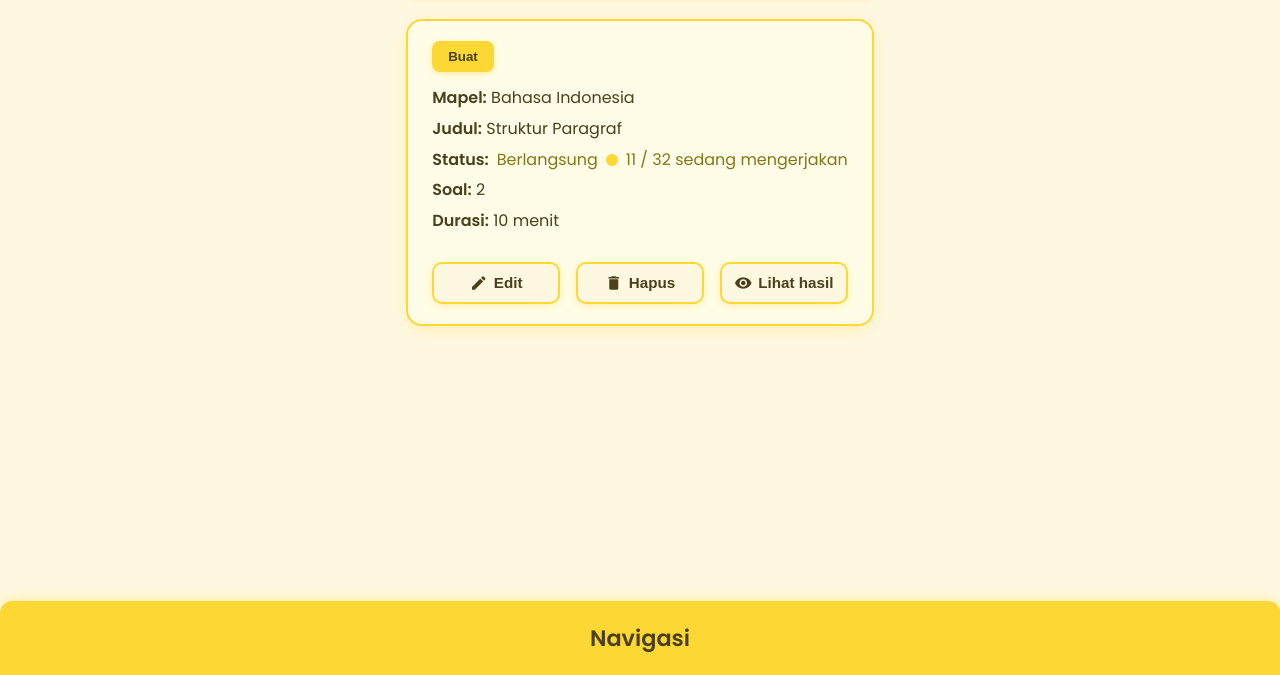
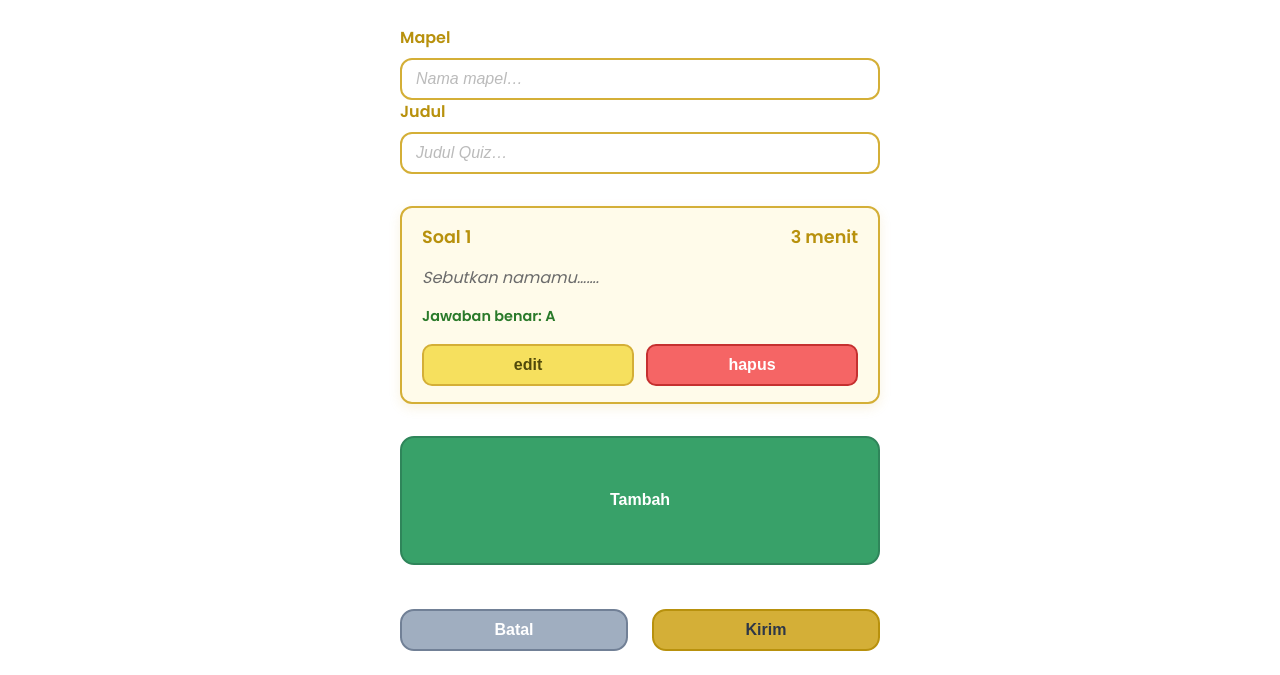
Before and after one commit to Aldias28/pengumuman-frame1, a plain HTML site: page index.html in a window 1280 px wide. Shown: the part 125-800 px from the top of the page. Drawn offline with Linux system fonts and the light colour scheme.

Commit message:
Update index.html

```diff
--- a/index.html
+++ b/index.html
@@ -3,228 +3,314 @@
 <head>
   <meta charset="UTF-8" />
   <meta name="viewport" content="width=device-width, initial-scale=1" />
-<title>Kavola Quiz</title>
-<link href="https://fonts.googleapis.com/css2?family=Poppins:wght@400;600&display=swap" rel="stylesheet" />
-<link href="https://fonts.googleapis.com/icon?family=Material+Icons" rel="stylesheet" />
+  <title>Buat Quiz</title>
   <style>
-  /* Reset and base */
-  * {
+    /* Import Google font Poppins */
+    @import url('https://fonts.googleapis.com/css2?family=Poppins:wght@400;600&display=swap');
+
+    /* CSS Reset and base */
+    *, *::before, *::after {
       box-sizing: border-box;
+    }
+    html {
+      font-size: 16px;
+      -webkit-text-size-adjust: 100%;
     }
     body {
       margin: 0;
       font-family: 'Poppins', sans-serif;
-    background: #fff8e1;
-    color: #4a401e;
+      background-color: #ffffff;
+      color: #444444;
+      line-height: 1.5;
+      padding: 24px 16px;
+      display: flex;
+      justify-content: center;
+      min-height: 100vh;
+    }
+
+    /* Container for centered max width */
+    .container {
+      max-width: 480px;
+      width: 100%;
       display: flex;
       flex-direction: column;
-    min-height: 100vh;
+      gap: 32px;
     }
-  /* Container for page */
-  .page-container {
-    flex: 1;
+
+    /* Title */
+    header h1 {
+      font-weight: 600;
+      font-size: 2.5rem;
+      color: #d4af37; /* golden yellow */
+      margin-bottom: 8px;
+      user-select: none;
+      text-align: center;
+    }
+
+    /* Form group for label + input */
+    .form-group {
       display: flex;
       flex-direction: column;
-    max-width: 960px;
-    margin: 0 auto;
-    padding: 16px;
-    gap: 24px;
+      gap: 8px;
     }
 
-  /* Header */
-  header {
-    background-color: #fdd835;
-    color: #4a401e;
-    font-weight: 700;
-    font-size: 1.6rem;
-    padding: 16px 24px;
-    border-radius: 12px;
-    text-align: center;
-    box-shadow: 0 3px 8px rgb(253 216 53 / 0.3);
+    label {
+      font-weight: 600;
+      color: #b8910d; /* darker yellow */
+      user-select: none;
+      font-size: 1rem;
     }
 
-  /* Quiz card */
-  .quiz-card {
-    background: #fffde7;
-    border: 2px solid #fdd835;
-    border-radius: 16px;
-    padding: 20px 24px;
-    box-shadow: 0 4px 12px rgb(253 216 53 / 0.25);
+    input[type="text"] {
+      padding: 10px 14px;
+      font-size: 1rem;
+      border: 2px solid #d4af37; /* golden yellow border */
+      border-radius: 12px;
+      outline-offset: 2px;
+      color: #333333;
+      transition: border-color 0.3s ease;
+    }
+    input[type="text"]::placeholder {
+      color: #bbb;
+      font-style: italic;
+    }
+    input[type="text"]:focus {
+      border-color: #f6e05e; /* brighter yellow */
+      box-shadow: 0 0 6px 2px rgba(246, 224, 94, 0.5);
+    }
+
+    /* Sample question card mimicking hand-drawn sketch with border box */
+    .question-card {
+      border: 2px solid #d4af37;
+      border-radius: 12px;
+      padding: 16px 20px;
+      user-select: none;
+      background: #fffbea;
       display: flex;
       flex-direction: column;
       gap: 16px;
+      box-shadow: 0 4px 12px rgba(212, 175, 55, 0.15);
     }
-  /* Label: Buat button top left */
-  .create-btn {
-    align-self: flex-start;
-    background: #fdd835;
-    color: #4a401e;
+
+    /* Question header with question number and timing */
+    .question-header {
       font-weight: 600;
-    border: none;
-    padding: 8px 16px;
-    border-radius: 8px;
+      font-size: 1.1rem;
+      color: #b8910d;
+      display: flex;
+      justify-content: space-between;
+    }
+
+    /* Question text */
+    .question-text {
+      font-size: 1rem;
+      font-style: italic;
+      color: #6b6b6b;
+    }
+
+    /* Correct answer text */
+    .correct-answer {
+      font-size: 0.9rem;
+      font-weight: 600;
+      color: #2a7a2a; /* green for correct answer */
+      user-select:none;
+    }
+
+    /* Buttons container for edit and hapus */
+    .question-actions {
+      display: flex;
+      gap: 12px;
+    }
+
+    /* Buttons base */
+    button {
+      flex: 1;
+      padding: 10px 0;
+      font-size: 1rem;
+      font-weight: 600;
+      border-radius: 10px;
       cursor: pointer;
-    transition: background-color 0.25s ease;
-    box-shadow: 0 2px 6px rgb(253 216 53 / 0.4);
+      border: 2px solid transparent;
+      transition: background-color 0.3s ease, border-color 0.3s ease;
+      user-select: none;
+      display: flex;
+      justify-content: center;
+      align-items: center;
+      gap: 6px;
     }
-  .create-btn:hover,
-  .create-btn:focus {
-    background: #fbc02d;
+
+    /* Edit button - yellow distinct */
+    .btn-edit {
+      background-color: #f6e05e;
+      color: #514a0a;
+      border-color: #d4af37;
+    }
+    .btn-edit:hover,
+    .btn-edit:focus {
+      background-color: #fff279;
       outline: none;
     }
 
-  /* Quiz details container */
-  .quiz-details {
-    display: flex;
-    flex-direction: column;
-    gap: 8px;
-    font-size: 1rem;
-    line-height: 1.3;
+    /* Hapus button - red destructive */
+    .btn-hapus {
+      background-color: #f56565;
+      color: #fff;
+      border-color: #c53030;
     }
-  .quiz-details span {
-    display: block;
-    margin-bottom: 2px;
-  }
-  /* Special line with bullet and progress */
-  .status-line {
-    display: flex;
-    align-items: center;
-    gap: 8px;
-    font-weight: 600;
-  }
-  .status-bullet {
-    width: 12px;
-    height: 12px;
-    border-radius: 50%;
-    background-color: #fdd835;
-  }
-  /* Progress text style */
-  .status-text {
-    font-weight: 500;
-    color: #827717;
+    .btn-hapus:hover,
+    .btn-hapus:focus {
+      background-color: #fc8181;
+      outline: none;
     }
 
-  /* Footer action buttons (Edit, Hapus, Lihat hasil) */
-  .action-buttons {
+    /* Tambah button - positive action */
+    .btn-tambah {
+      padding: 12px 0;
+      background-color: #38a169;
+      color: white;
+      font-weight: 700;
+      border-radius: 14px;
+      border: 2px solid #2f855a;
+      transition: background-color 0.3s ease;
+      width: 100%;
+      user-select:none;
+      cursor: pointer;
+    }
+    .btn-tambah:hover,
+    .btn-tambah:focus {
+      background-color: #48bb78;
+      outline: none;
+    }
+
+    /* Bottom buttons container */
+    .footer-buttons {
       display: flex;
-    gap: 16px;
+      justify-content: space-between;
+      gap: 24px;
       margin-top: 12px;
     }
-  .action-button {
+
+    /* Batal button - neutral gray */
+    .btn-batal {
+      background-color: #a0aec0;
+      color: white;
+      font-weight: 600;
+      border-radius: 14px;
+      border: 2px solid #718096;
       flex: 1;
-    background: #fff8e1;
-    border: 2px solid #fdd835;
-    color: #4a401e;
-    font-weight: 600;
-    font-size: 0.95rem;
-    padding: 10px 12px;
-    border-radius: 10px;
-    cursor: pointer;
-    display: flex;
-    align-items: center;
-    justify-content: center;
-    gap: 6px;
-    transition: background-color 0.3s ease, color 0.3s ease;
-    box-shadow: 0 2px 8px rgb(253 216 53 / 0.3);
+      user-select:none;
     }
-  .action-button:hover,
-  .action-button:focus {
-    background: #fdd835;
-    color: #3e2c00;
+    .btn-batal:hover,
+    .btn-batal:focus {
+      background-color: #cbd5e0;
+      color: #2d3748;
       outline: none;
     }
-  .material-icons.action-icon {
-    font-size: 18px;
+
+    /* Kirim button - strong accent yellow/gold */
+    .btn-kirim {
+      background-color: #d4af37;
+      color: #2d3748;
+      font-weight: 700;
+      border-radius: 14px;
+      border: 2px solid #b8910d;
+      flex: 1;
+      user-select:none;
+    }
+    .btn-kirim:hover,
+    .btn-kirim:focus {
+      background-color: #f6e05e;
+      outline: none;
     }
 
-  /* Footer navigation */
-  footer {
-    background-color: #fdd835;
-    padding: 14px 24px;
-    border-radius: 12px 12px 0 0;
-    text-align: center;
-    font-weight: 700;
-    font-size: 1.2rem;
-    color: #4a401e;
-    box-shadow: 0 -3px 8px rgb(253 216 53 / 0.3);
-    user-select: none;
+    /* Responsive adjustments */
+    @media (max-width: 480px) {
+      body {
+        padding: 24px 12px;
       }
-
-  /* Responsive styles */
-  @media (max-width: 767px) {
-    .quiz-card {
-      padding: 16px 20px;
+      .container {
+        max-width: 100%;
+        gap: 24px;
       }
-    .action-buttons {
+      .question-actions {
         flex-direction: column;
       }
-    .action-button {
-      flex: none;
+      .footer-buttons {
+        flex-direction: column;
+      }
+      .footer-buttons button {
         width: 100%;
-    }
-    header {
-      font-size: 1.3rem;
-      padding: 14px 16px;
-    }
-    footer {
-      font-size: 1.1rem;
-      padding: 12px 16px;
-    }
-  }
-
-  @media (min-width: 768px) {
-    .page-container {
-      padding: 32px 48px;
-    }
-    header {
-      font-size: 2rem;
-      padding: 20px 48px;
-    }
-    footer {
-      font-size: 1.4rem;
-      padding: 20px 48px;
       }
     }
   </style>
 </head>
 <body>
-  <div class="page-container" role="main">
-    <header>Kavola Quiz</header>
+  <main class="container" role="main" aria-labelledby="page-title">
+    <header>
+      <h1 id="page-title">Buat Quiz</h1>
+    </header>
 
-    <section class="quiz-card" aria-label="Detail quiz Bahasa Indonesia tentang Struktur Paragraf">
-      <button class="create-btn" type="button" aria-label="Buat quiz baru">Buat</button>
-      <div class="quiz-details">
-        <span><strong>Mapel:</strong> Bahasa Indonesia</span>
-        <span><strong>Judul:</strong> Struktur Paragraf</span>
-        <div class="status-line">
-          <span><strong>Status:</strong></span>
-          <span class="status-text">Berlangsung</span>
-          <span class="status-bullet" aria-hidden="true"></span>
-          <span class="status-text">11 / 32 sedang mengerjakan</span>
+    <form aria-describedby="quiz-form-description" onsubmit="return false;">
+      <div class="form-group">
+        <label for="mapel-input">Mapel</label>
+        <input
+          type="text"
+          id="mapel-input"
+          name="mapel"
+          placeholder="Nama mapel…"
+          autocomplete="off"
+          required
+          aria-required="true"
+        />
       </div>
-        <span><strong>Soal:</strong> 2</span>
-        <span><strong>Durasi:</strong> 10 menit</span>
+      <div class="form-group">
+        <label for="judul-input">Judul</label>
+        <input
+          type="text"
+          id="judul-input"
+          name="judul"
+          placeholder="Judul Quiz…"
+          autocomplete="off"
+          required
+          aria-required="true"
+        />
+      </div>
+    </form>
+
+    <section
+      class="question-card"
+      aria-label="Soal pertama dari quiz, durasi 3 menit"
+      tabindex="0"
+    >
+      <div class="question-header">
+        <span>Soal 1</span>
+        <span>3 menit</span>
+      </div>
+      <div class="question-text">
+        Sebutkan namamu…….
+      </div>
+      <div class="correct-answer" aria-live="polite" aria-atomic="true">
+        Jawaban benar: A
       </div>
 
-      <nav class="action-buttons" aria-label="Tombol aksi quiz">
-        <button class="action-button" type="button" aria-label="Edit quiz">
-          <span class="material-icons action-icon" aria-hidden="true">edit</span>
-          Edit
+      <div class="question-actions">
+        <button type="button" class="btn-edit" aria-label="Edit soal 1">edit</button>
+        <button type="button" class="btn-hapus" aria-label="Hapus soal 1">hapus</button>
+      </div>
+    </section>
+
+    <button type="button" class="btn-tambah" aria-label="Tambah soal baru">
+      Tambah
     </button>
-        <button class="action-button" type="button" aria-label="Hapus quiz">
-          <span class="material-icons action-icon" aria-hidden="true">delete</span>
-          Hapus
+
+    <div class="footer-buttons">
+      <button type="button" class="btn-batal" aria-label="Batal membuat quiz">
+        Batal
       </button>
-        <button class="action-button" type="button" aria-label="Lihat hasil quiz">
-          <span class="material-icons action-icon" aria-hidden="true">visibility</span>
-          Lihat hasil
+      <button type="submit" class="btn-kirim" aria-label="Kirim quiz">
+        Kirim
       </button>
-      </nav>
-    </section>
     </div>
-
-  <footer role="contentinfo" aria-label="Navigasi">
-    Navigasi
-  </footer>
+  </main>
 </body>
 </html>
```
Lines whose indentation alone changed are shown as unchanged.
